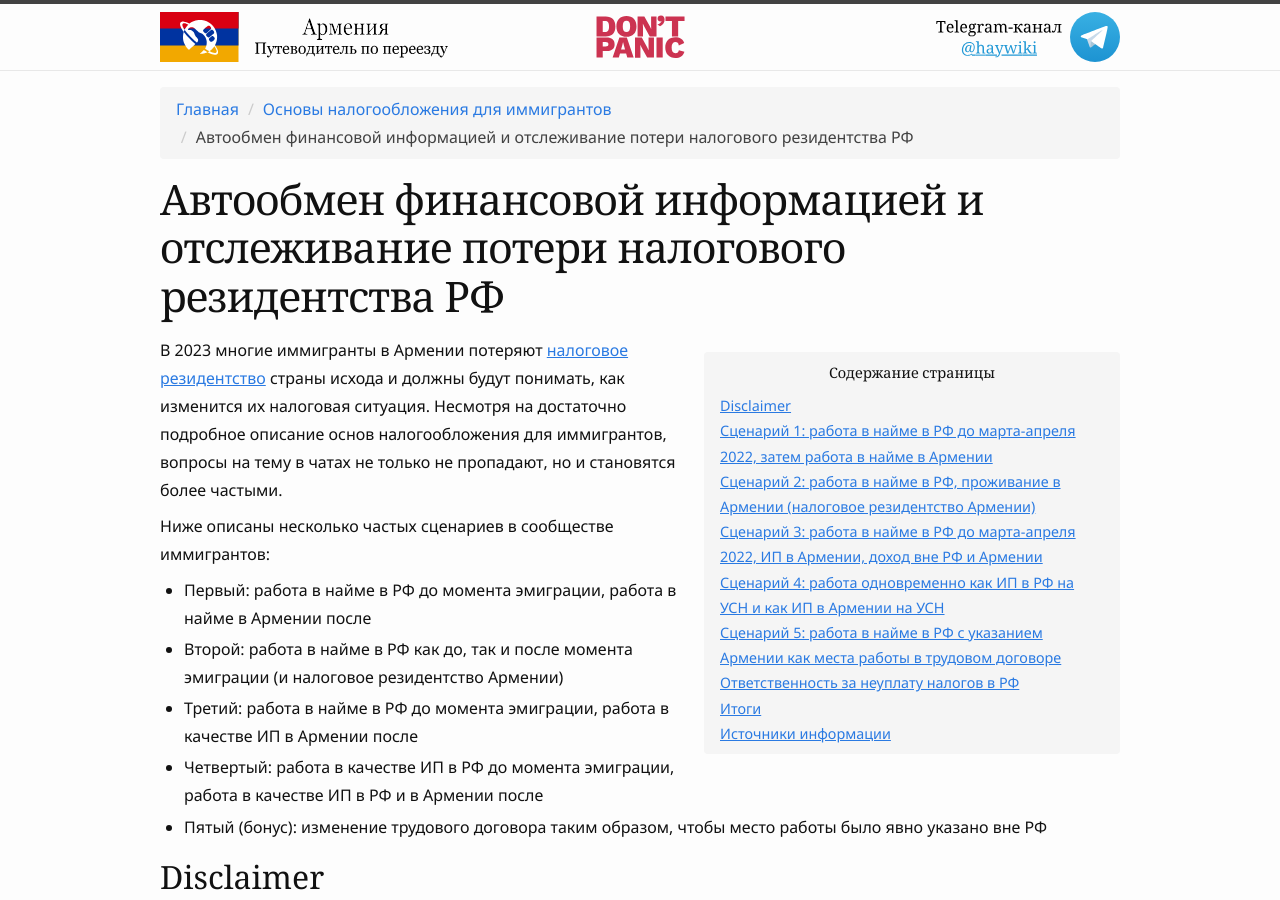
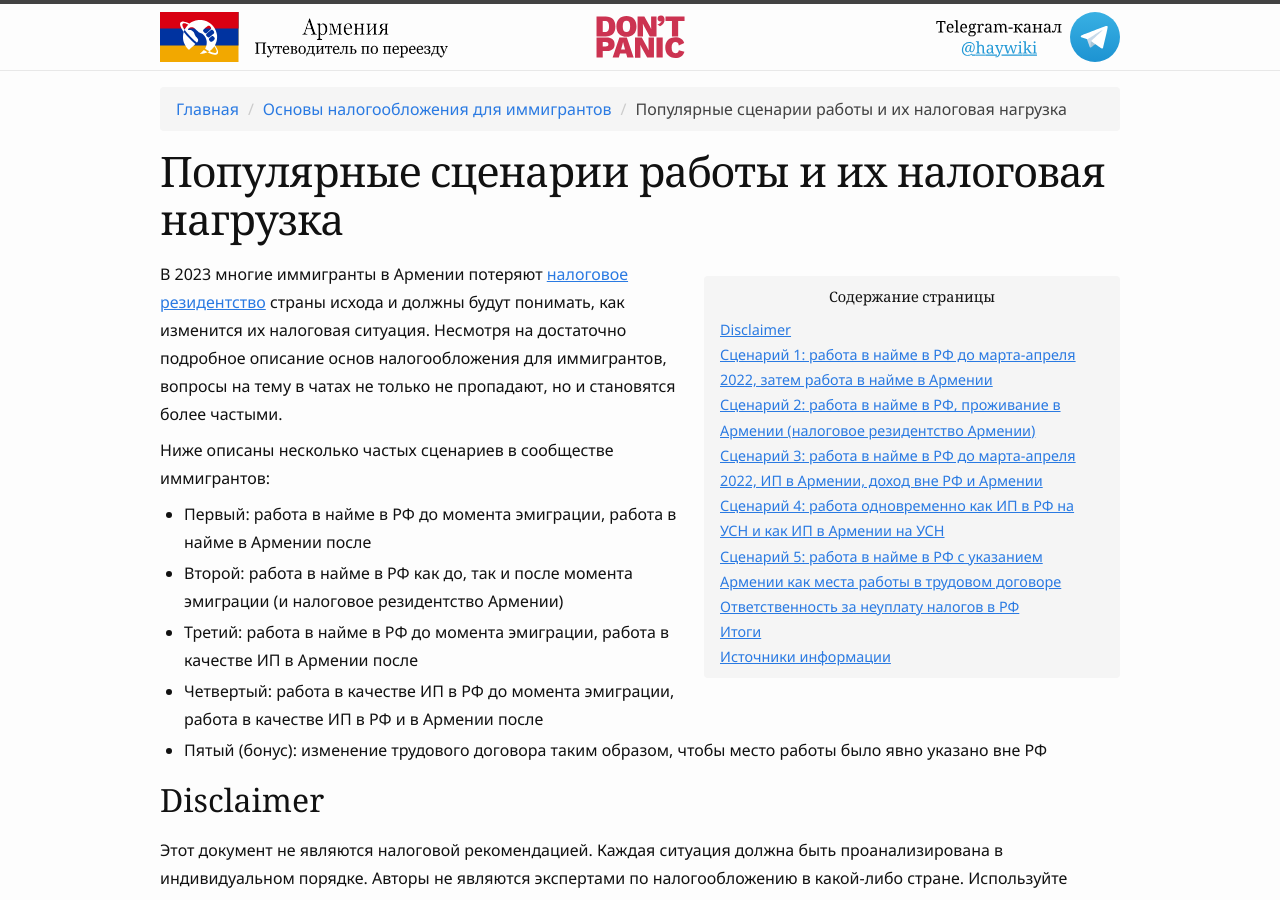
Before and after one commit to haywiki/haywiki.github.io, a Jekyll site: the page built from taxes/examples.md, in a window 1280 px wide and 900 px high. Built offline with Jekyll 4.4.1, drawn with Linux system fonts in a browser that asks for light colours; nearby versions of some CDN libraries; a script that is not in the unit is left out.

Commit message:
исправление ошибок

```diff
--- a/taxes/examples.md
+++ b/taxes/examples.md
@@ -1,5 +1,5 @@
 ---
-title: Автообмен финансовой информацией и отслеживание потери налогового резидентства РФ
+title: Популярные сценарии работы и их налоговая нагрузка
 layout: page
 parent_title: Основы налогообложения для иммигрантов
 parent_url: /taxes.html
```
Also changed, not shown: _posts/2023-02-15-updates.md (+2 -2 lines).
